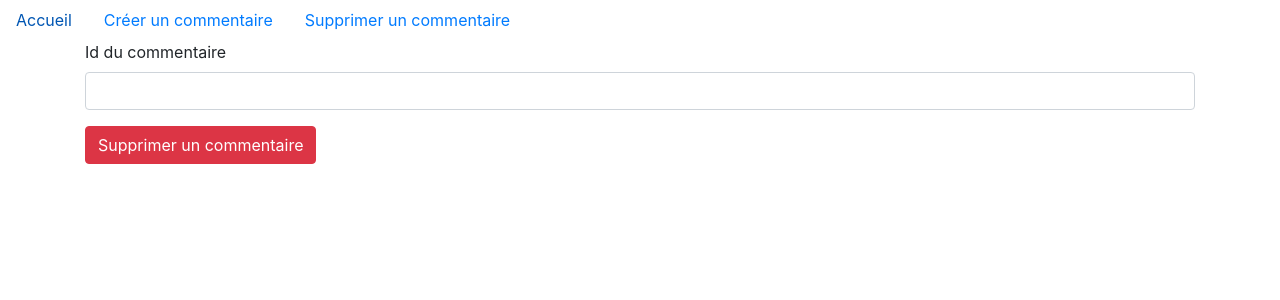
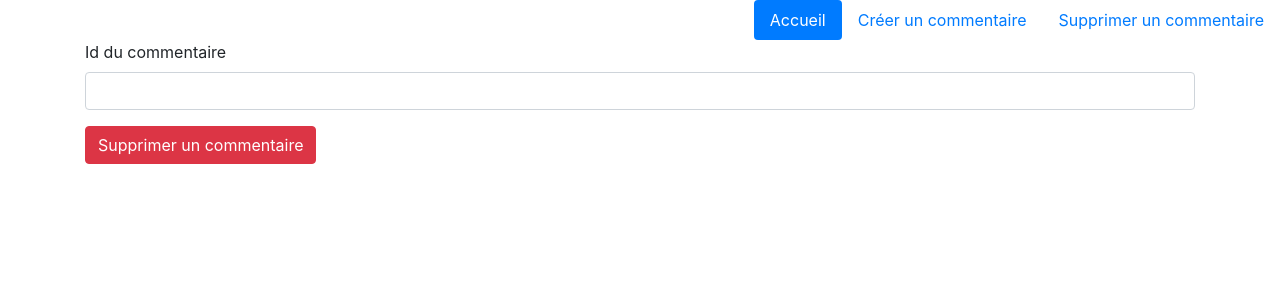
Before and after one commit to AnaisSch/Exercice-3, a React (Create React App) app: page /comments/delete in a window 1280 px wide. Shown: the top 300 px of the page. Built offline with nearby package versions, Linux system fonts and the light colour scheme.

Commit message:
ajout nav a droite et pills avec Nav.Link

```diff
--- a/src/components/Navigation.js
+++ b/src/components/Navigation.js
@@ -2,21 +2,23 @@ import React from 'react';
 import Nav from 'react-bootstrap/Nav';
 import { Link } from 'react-router-dom';
 
+
 const Navigation = () => {
     return (
-        <Nav>
+
+        <Nav className="justify-content-end" variant="pills" defaultActiveKey="/">
             <Nav.Item>
-                <Nav.Link as={Link} to="/">
+                <Nav.Link as={Link} to="/" href="/">
                     Accueil
                 </Nav.Link>
             </Nav.Item>
             <Nav.Item>
-                <Nav.Link as={Link} to="/comments/create">
+                <Nav.Link as={Link} to="/comments/create" eventKey="/comments/create">
                     Créer un commentaire
                 </Nav.Link>
             </Nav.Item>
             <Nav.Item>
-                <Nav.Link as={Link} to="/comments/delete">
+                <Nav.Link as={Link} to="/comments/delete" eventKey="/comments/delete">
                     Supprimer un commentaire
                 </Nav.Link>
             </Nav.Item>
```
